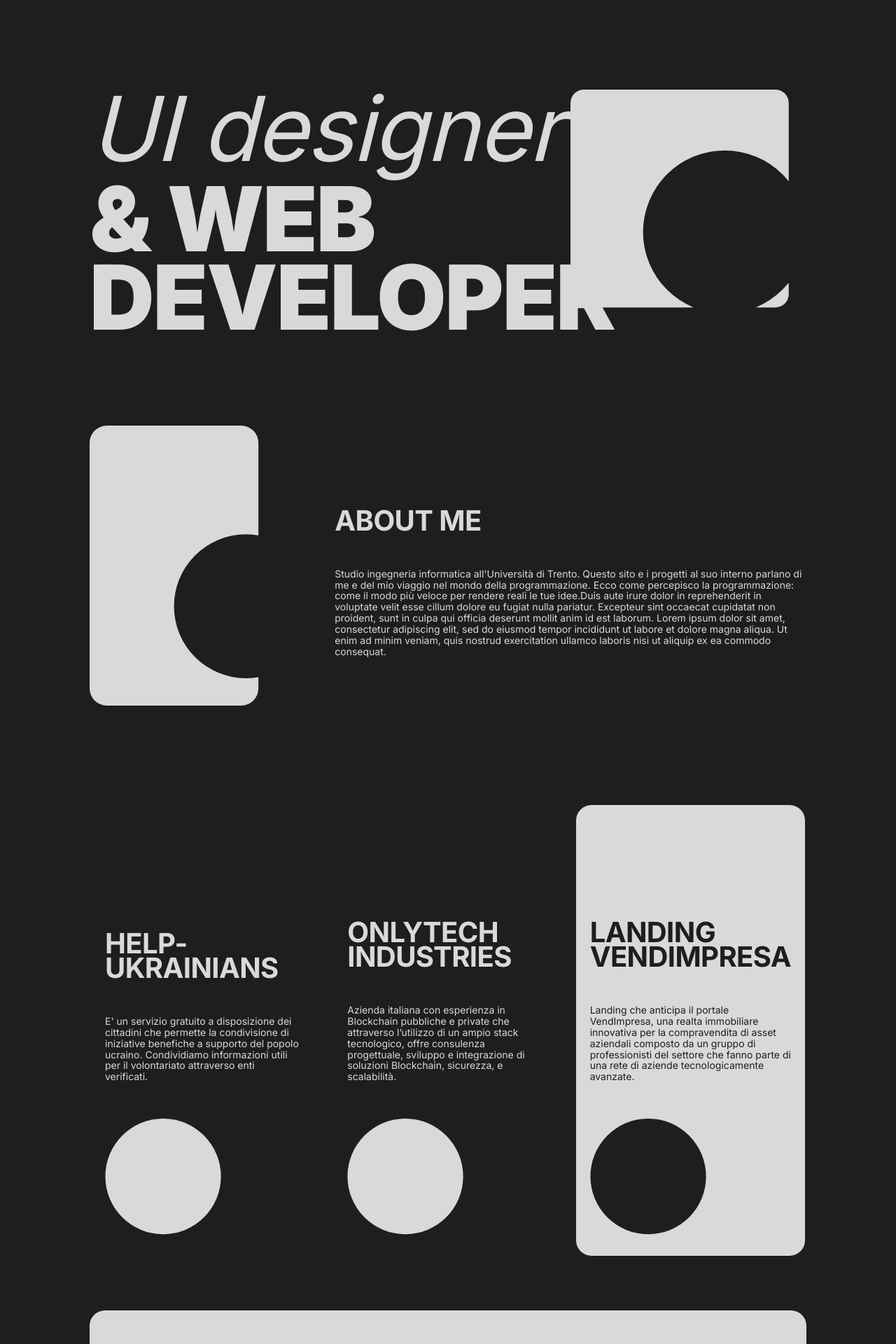
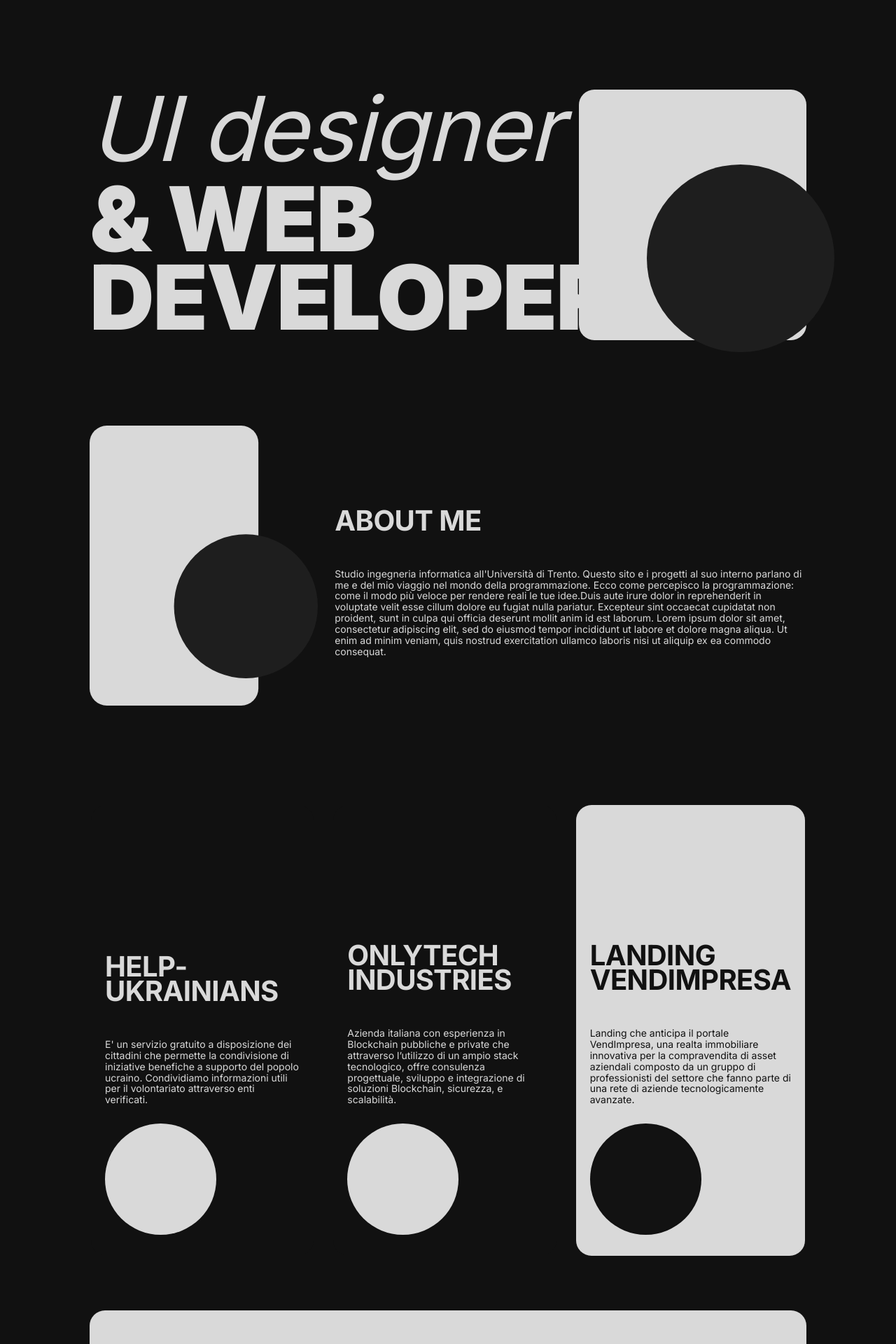
Before and after one commit to RaffaeleCrocco/raffaelecrocco2023.com, a React (Create React App) app: page / in a window 1280 px wide. Shown: the top 1920 px of the page at 70% size. Built offline with nearby package versions, Linux system fonts and the light colour scheme.

Commit message:
Add animation on projects cards

```diff
--- a/package.json
+++ b/package.json
@@ -7,6 +7,7 @@
     "@testing-library/react": "^13.4.0",
     "@testing-library/user-event": "^13.5.0",
     "bootstrap": "^5.2.3",
+    "framer-motion": "^9.0.2",
     "react": "^18.2.0",
     "react-bootstrap": "^2.7.0",
     "react-dom": "^18.2.0",
--- a/src/pages/Home.js
+++ b/src/pages/Home.js
@@ -5,6 +5,7 @@ import grafica1 from "../media/grafica1.svg";
 import circlelight from "../media/circle-light.svg";
 import circledark from "../media/circle-dark.svg";
 import uni from "../media/uni.svg";
+import { motion as m } from "framer-motion";
 
 const Home = () => {
   return (
@@ -20,7 +21,18 @@ const Home = () => {
           md={4}
           className="d-flex justify-content-start justify-content-md-end mb-5"
         >
-          <img src={logo} />
+          {/* <img src={logo} /> */}
+          <m.div className="logodiv">
+            <m.div
+            /*  animate={{
+                opacity: [0, 0.7, 1],
+              }}
+              transition={{
+                duration: 2,
+                times: [0.1, 0.4],
+              }} */
+            ></m.div>
+          </m.div>
         </Col>
       </Row>
       <Row className="aboutme">
@@ -48,19 +60,22 @@ const Home = () => {
         </Col>
       </Row>
       <Row className="projects">
-        <Col className="d-flex align-items-end">
+        <Col className="project-dark d-flex align-items-end">
           <div>
-            <p className="subtitle">Help-ukrainians</p>
+            <p className="subtitle">
+              Help- <br />
+              ukrainians
+            </p>
             <p className="text">
               E' un servizio gratuito a disposizione dei cittadini che permette
               la condivisione di iniziative benefiche a supporto del popolo
               ucraino. Condividiamo informazioni utili per il volontariato
               attraverso enti verificati.
             </p>
-            <img src={circlelight} />
+            <div className="circle pulsating" />
           </div>
         </Col>
-        <Col className="d-flex align-items-end">
+        <Col className="project-dark d-flex align-items-end">
           <div>
             <p className="subtitle">onlytech industries</p>
             <p className="text">
@@ -69,10 +84,10 @@ const Home = () => {
               consulenza progettuale, sviluppo e integrazione di soluzioni
               Blockchain, sicurezza, e scalabilità.
             </p>
-            <img src={circlelight} />
+            <div className="circle pulsating" />
           </div>
         </Col>
-        <Col className="d-flex align-items-end white-col">
+        <Col className="project-light d-flex align-items-end">
           <div>
             <p className="subtitle">Landing VendImpresa</p>
             <p className="text">
@@ -81,7 +96,7 @@ const Home = () => {
               composto da un gruppo di professionisti del settore che fanno
               parte di una rete di aziende tecnologicamente avanzate.
             </p>
-            <img src={circledark} />
+            <div className="circle pulsating" />
           </div>
         </Col>
       </Row>
--- a/src/style/App.scss
+++ b/src/style/App.scss
@@ -1,4 +1,4 @@
-$dark: #1e1e1e;
+$dark: #111111; //1e1e1e
 $text: #d9d9d9;
 body {
   background: $dark;
@@ -95,15 +95,78 @@ body::-webkit-scrollbar {
     }
   }
 
-  .white-col {
+  .pulsating {
+    position: relative;
+    &:before {
+      content: "";
+      display: block;
+      width: 100%;
+      height: 100%;
+      box-sizing: border-box;
+
+      border-radius: 50%;
+      background-color: #ffffff;
+      animation: pulse-ring 1.25s cubic-bezier(0.215, 0.61, 0.355, 1) infinite;
+    }
+  }
+  @keyframes pulse-ring {
+    0% {
+      transform: scale(0.33);
+    }
+    80%,
+    100% {
+      opacity: 0;
+    }
+  }
+  @keyframes pulse-dot {
+    0% {
+      transform: scale(0.8);
+    }
+    50% {
+      transform: scale(1);
+    }
+    100% {
+      transform: scale(0.8);
+    }
+  }
+
+  .project-light {
     background: $text;
     border-radius: 22px;
     color: $dark;
+    .circle {
+      margin-top: 26px;
+      background: $dark;
+      height: 159px;
+      width: 159px;
+      border-radius: 50%;
+      margin-bottom: 10px;
+      cursor: pointer;
+    }
   }
-  img {
-    margin-top: 36px;
-    margin-bottom: 10px;
-    cursor: pointer;
+
+  .project-dark {
+    background: $dark;
+    border-radius: 22px;
+    color: $text;
+    .circle {
+      margin-top: 26px;
+      background-color: $text;
+      height: 159px;
+      width: 159px;
+      border-radius: 50%;
+      margin-bottom: 10px;
+      cursor: pointer;
+    }
+  }
+  .project-dark:hover {
+    background: $text;
+    border-radius: 22px;
+    color: $dark;
+    transition: 400ms;
+    .circle {
+      background-color: $dark;
+    }
   }
 }
 
@@ -121,3 +184,20 @@ body::-webkit-scrollbar {
     }
   }
 }
+
+.logodiv {
+  width: 358px;
+  height: 358px;
+  background: #d9d9d9;
+  border-radius: 22px;
+  div {
+    width: 268px;
+    height: 268px;
+    position: relative;
+    top: 30%;
+    left: 30%;
+    border-radius: 50%;
+
+    background: #1e1e1e;
+  }
+}
```
Also changed, not shown: 1 other file (tests, documents, lock files or other folders).
